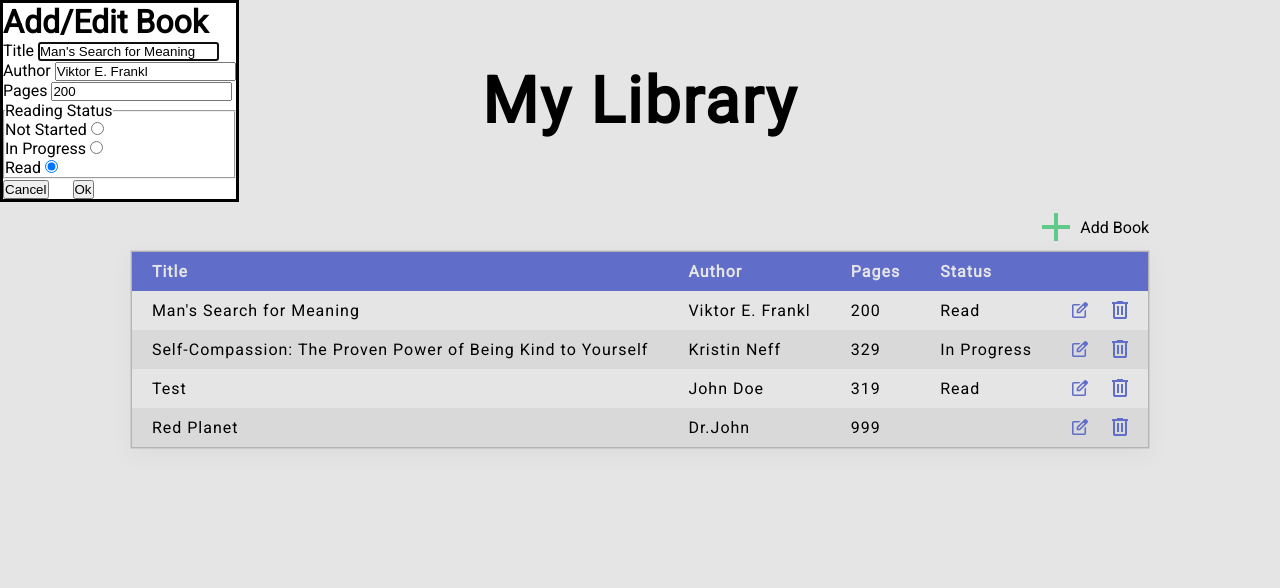
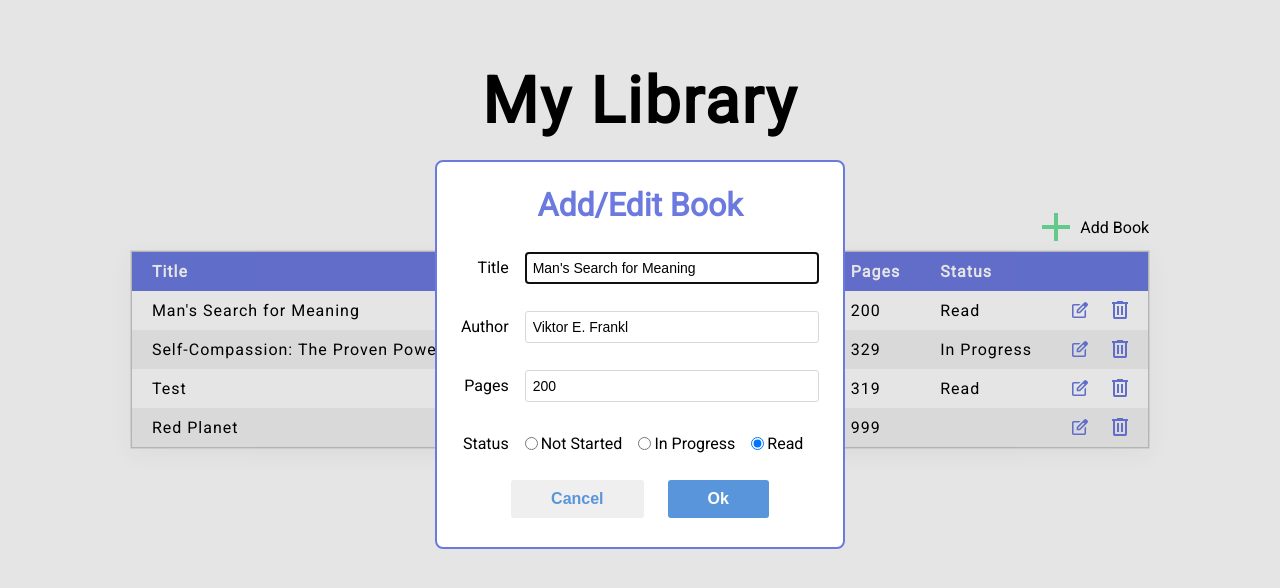
Before and after one commit to Edward-Rodriguez/library-app, a plain HTML site: page index.html in a window 1280 px wide. Both pictures are taken after a click on the picture 1080 px from the left and 309 px from the top of the page. Drawn offline with Linux system fonts and the light colour scheme.

Commit message:
Add styling to dialog box

```diff
--- a/index.html
+++ b/index.html
@@ -36,55 +36,45 @@
 
     <dialog id="addEditBookDialog">
       <form id="addEditBookForm">
-        <h1>Add/Edit Book</h1>
-        <div class="form-row">
+        <h1 id="header">Add/Edit Book</h1>
+        <div class="form-row title">
           <label for="title">Title</label>
           <input type="text" name="title" id="title" required />
         </div>
-        <div class="form-row">
+        <div class="form-row author">
           <label for="author">Author</label>
           <input type="text" name="author" id="author" required />
         </div>
-        <div class="form-row">
+        <div class="form-row pages">
           <label for="pages">Pages</label>
-          <input type="text" name="pages" id="pages" required />
+          <input type="number" name="pages" id="pages" required />
         </div>
-        <div class="form-row">
-          <fieldset>
-            <legend>Reading Status</legend>
-            <ul>
-              <li>
-                <label for="not-read">
-                  Not Started
+        <fieldset class="form-row read">
+          <div class="legend">
+            <legend>Status</legend>
+          </div>
+          <div class="radio-buttons">
             <input
               type="radio"
               name="read"
               id="not-read"
               value="Not Started"
               checked />
-                </label>
-              </li>
-              <li>
-                <label for="in-progress">
-                  In Progress
+            <label for="not-read">Not Started</label>
             <input
               type="radio"
               name="read"
               id="in-progress"
               value="In Progress" />
-                </label>
-              </li>
-              <li>
-                <label for="read">
-                  Read
+            <label for="in-progress">In Progress</label>
             <input type="radio" name="read" id="read" value="Read" />
-                </label>
-              </li>
-            </ul>
+            <label for="read">Read</label>
+          </div>
         </fieldset>
-        </div>
         <div class="form-row buttons">
-          <button id="cancel-btn" "dialog" value="cancel">Cancel</button>
+          <button id="cancel-btn" formmethod="dialog" value="cancel">
+            Cancel
+          </button>
           <button id="ok-btn">Ok</button>
         </div>
       </form>
--- a/style.css
+++ b/style.css
@@ -87,3 +87,130 @@ td {
 .error {
   border: 2px solid #e06c7a;
 }
+
+dialog {
+  border: 2px solid #6c7ae0;
+  border-radius: 8px;
+  margin: 20vh auto;
+}
+
+dialog > form#addEditBookForm {
+  display: grid;
+  max-width: 600px;
+  grid-template-columns: 1fr 1fr;
+  grid-template-rows: repeat(6, minmax(48px, auto));
+  padding: 24px;
+  gap: 8px;
+  grid-template-areas:
+    'header header'
+    'title title'
+    'author author'
+    'pages pages'
+    'read read'
+    'btn btn';
+}
+
+form .title,
+form .author,
+form .pages,
+form .read {
+  display: grid;
+  grid-template-columns: 64px minmax(250px, auto);
+  align-items: center;
+}
+
+form .form-row > label {
+  padding: 16px;
+  justify-self: end;
+}
+
+form .form-row input[type='text'],
+form .form-row input[type='number'] {
+  background-color: #ffffff;
+  border: 1px solid #d6d9dc;
+  border-radius: 3px;
+  width: 100%;
+  padding: 7px;
+  font-size: 14px;
+}
+
+.radio-buttons {
+  grid-column: 2 / 3;
+}
+
+input[type='text']:focus,
+input[type='text']:active {
+  border: 2px solid #6c7ae0;
+}
+
+form h1 {
+  grid-area: header;
+  color: #6c7ae0;
+  text-align: center;
+}
+
+form .title {
+  grid-area: title;
+}
+
+form .author {
+  grid-area: author;
+}
+
+form .pages {
+  grid-area: pages;
+}
+
+form .read {
+  border: none;
+  grid-area: read;
+  align-items: center;
+}
+
+form .read .legend {
+  display: block;
+  text-align: end;
+  padding-right: 16px;
+}
+
+.radio-buttons {
+  display: flex;
+}
+
+input[type='radio'] {
+  display: inline;
+  width: auto;
+  margin-right: 3px;
+}
+
+fieldset label {
+  display: block;
+  margin-right: 16px;
+}
+
+form .buttons {
+  display: flex;
+  grid-area: btn;
+  justify-content: center;
+}
+
+#ok-btn {
+  font-size: 16px;
+  font-weight: bold;
+  color: #ffffff;
+  background-color: #5995da;
+  border: none;
+  border-radius: 3px;
+  padding: 10px 40px;
+  cursor: pointer;
+}
+
+#cancel-btn {
+  font-size: 16px;
+  font-weight: bold;
+  color: #5995da;
+  border: none;
+  border-radius: 3px;
+  padding: 10px 40px;
+  cursor: pointer;
+}
```
Lines whose indentation alone changed are shown as unchanged.
